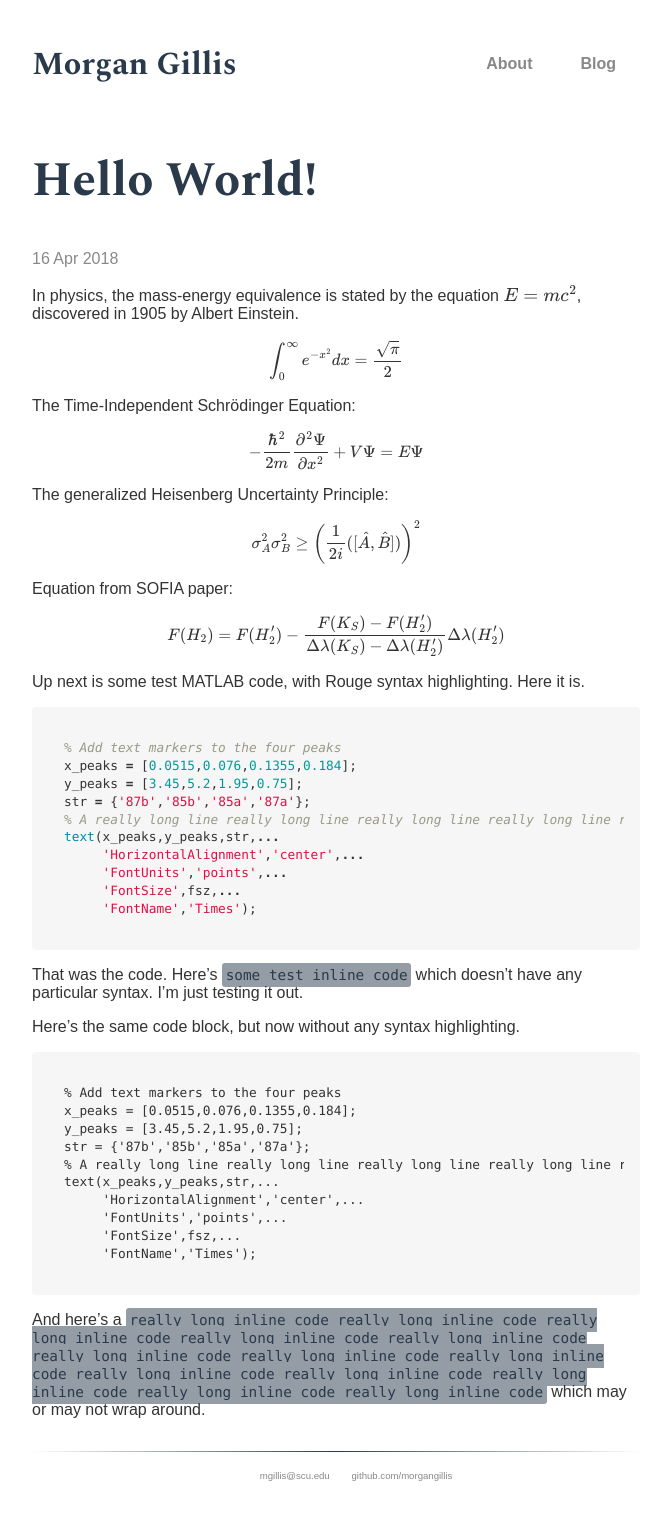
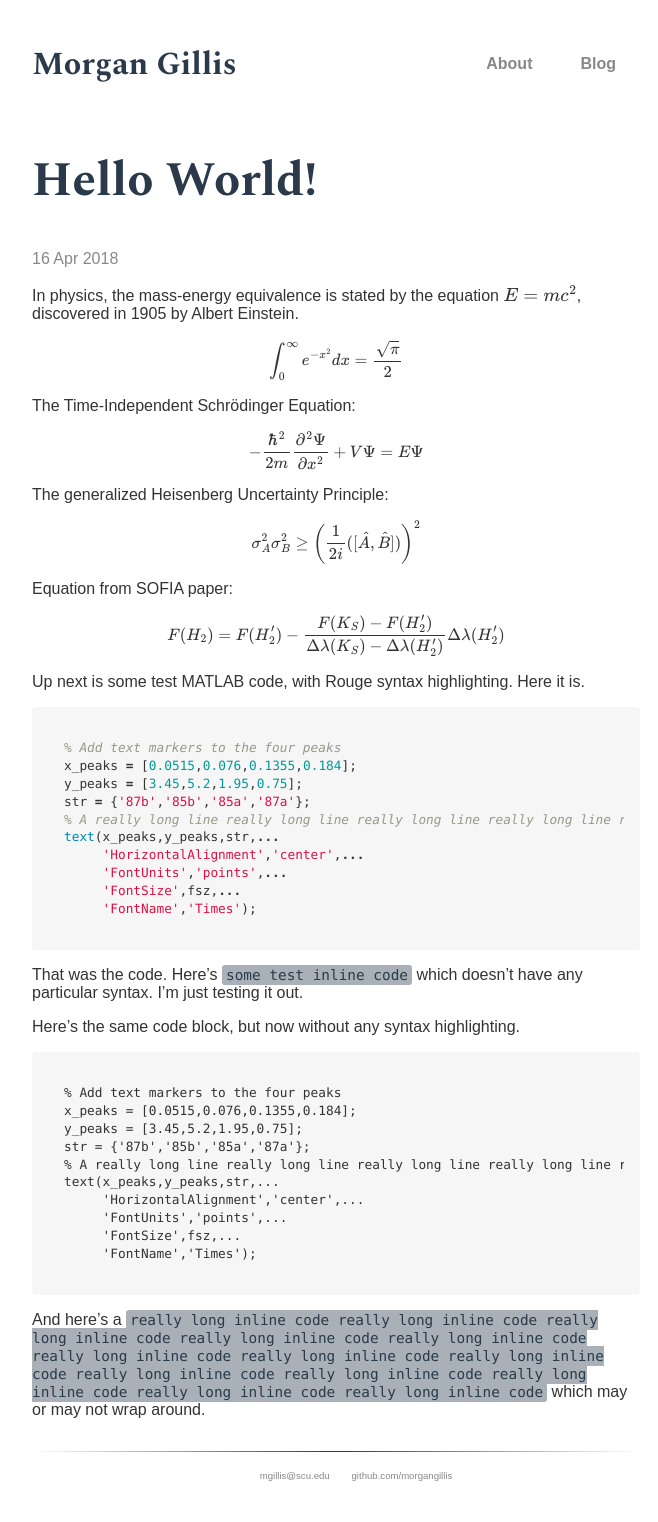
Before and after one commit to morgangillis/morgangillis.github.io, a Jekyll site: the page built from _posts/2018-04-16-hello-world.md, in a window 1280 px wide. Shown: the whole page, without its empty margins (304-962 px from the left). Built offline with Jekyll 4.4.1, drawn with Linux system fonts in a browser that asks for light colours; some web fonts are replaced; formulas are drawn with MathJax 3.

Commit message:
Update code.scss

```diff
--- a/_sass/code.scss
+++ b/_sass/code.scss
@@ -3,12 +3,12 @@
 }
 
 code {
-  padding: .25em;
+  padding: 2px 4px;
   font-size: 90%;
   // color: inherit;
   // background-color: #f6f6f6;
   color: #2a3a4b;
-  background-color: #949ca5;
+  background-color: #a9b0b7;
   border-radius: 3px;
 }
 
```
